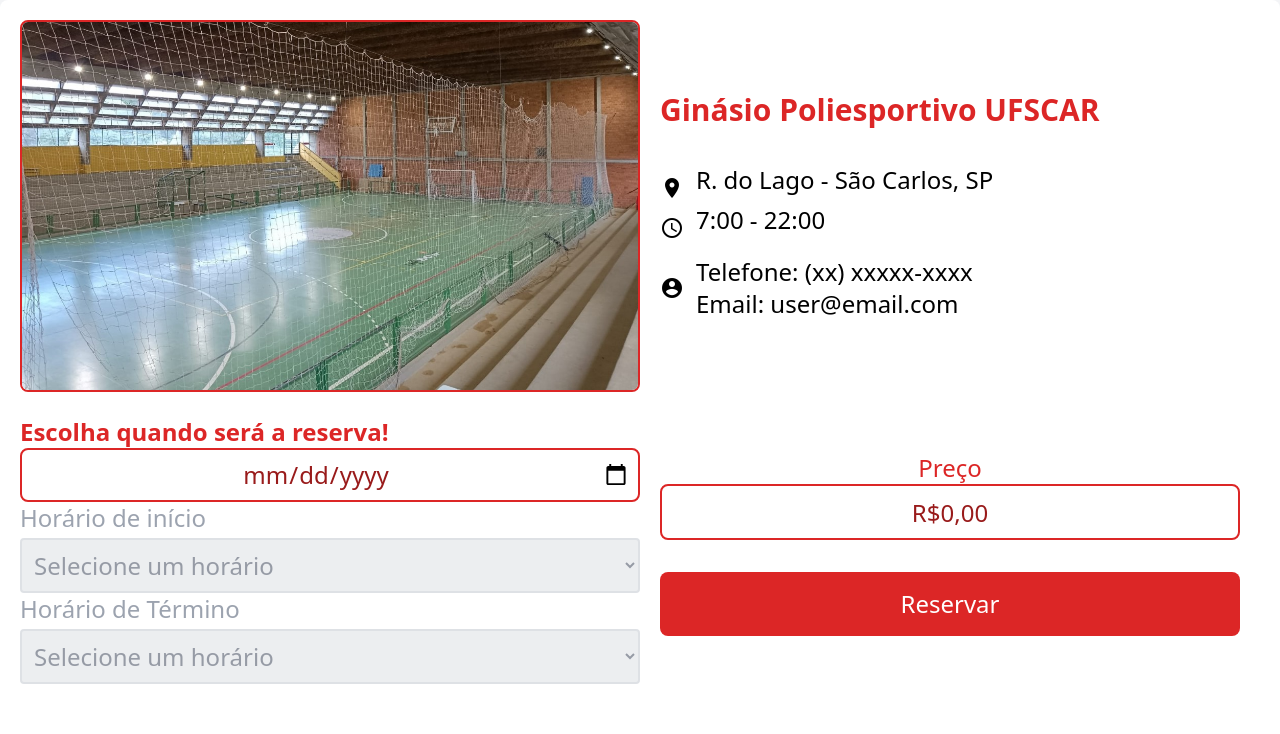
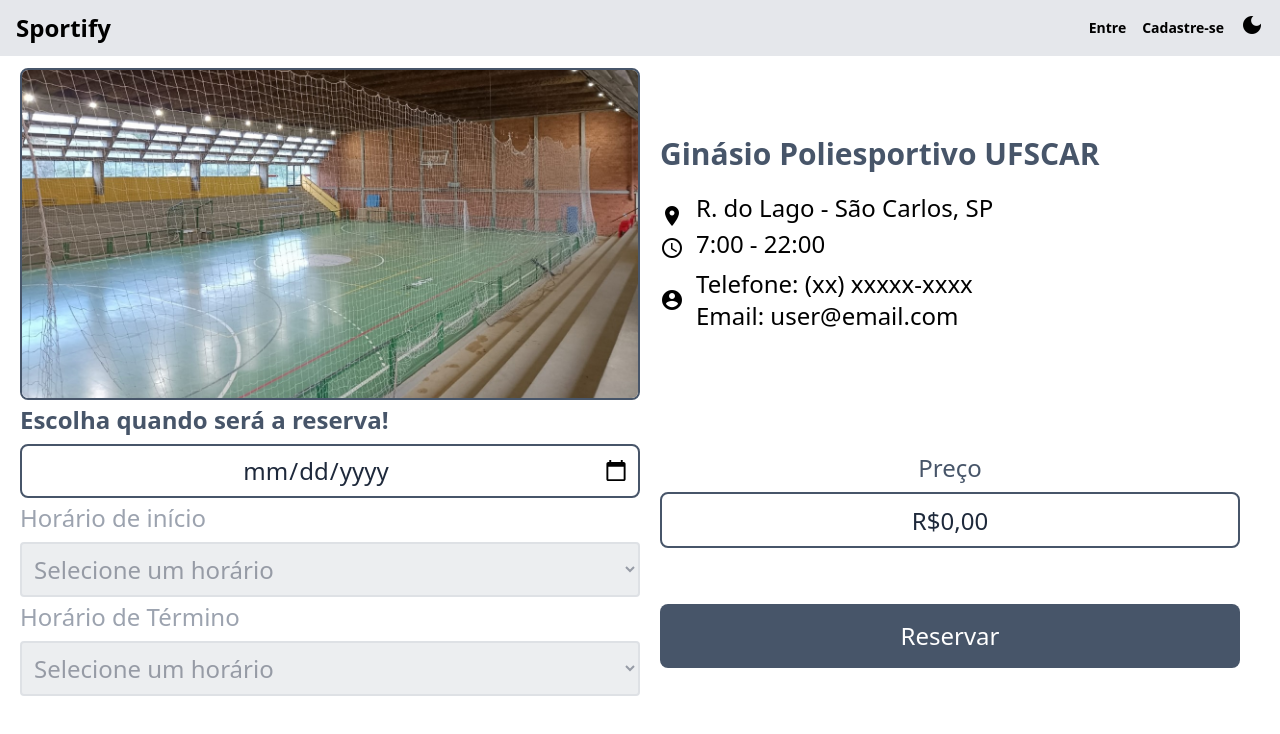
Before and after one commit to matheusymm/web2-aa1, a website: page reserva.html in a window 1280 px wide. Drawn offline with nearby package versions, Linux system fonts and the light colour scheme; files that its build step writes are made by us from their sources.

Commit message:
adicionando header tela reserva

```diff
--- a/reserva.html
+++ b/reserva.html
@@ -68,11 +68,11 @@
                   "focus:bg-white",
                   "focus:outline-none",
                   "bg-white",
-                  "placeholder:text-red-800",
-                  "border-red-600",
-                  "text-red-800"
+                  "placeholder:text-slate-800",
+                  "border-slate-600",
+                  "text-slate-800"
               );
-              textoHorarioFim.classList.add("text-red-600");
+              textoHorarioFim.classList.add("text-slate-600");
               textoHorarioFim.classList.remove("text-gray-400");
               preencherHorariosFim();
           } else {
@@ -88,12 +88,12 @@
                   "focus:bg-white",
                   "focus:outline-none",
                   "bg-white",
-                  "placeholder:text-red-800",
-                  "border-red-600",
-                  "text-red-800"
+                  "placeholder:text-slate-800",
+                  "border-slate-600",
+                  "text-slate-800"
               );
               textoHorarioFim.classList.add("text-gray-400");
-              textoHorarioFim.classList.remove("text-red-600");
+              textoHorarioFim.classList.remove("text-slate-600");
               selectTermino.innerHTML = '<option value="" selected>Selecione um horário</option>';
           }
       }
@@ -113,11 +113,11 @@
             "focus:bg-white",
             "focus:outline-none",
             "bg-white",
-            "placeholder:text-red-800",
-            "border-red-600",
-            "text-red-800"
+            "placeholder:text-slate-800",
+            "border-slate-600",
+            "text-slate-800"
         );
-        textoHorarioInicio.classList.add("text-red-600");
+        textoHorarioInicio.classList.add("text-slate-600");
         textoHorarioInicio.classList.remove("text-gray-400");
     } else {
         selectInicio.disabled = true;
@@ -132,12 +132,12 @@
             "focus:bg-white",
             "focus:outline-none",
             "bg-white",
-            "placeholder:text-red-800",
-            "border-red-600",
-            "text-red-800"
+            "placeholder:text-slate-800",
+            "border-slate-600",
+            "text-slate-800"
         );
         textoHorarioInicio.classList.add("text-gray-400");
-        textoHorarioInicio.classList.remove("text-red-600");
+        textoHorarioInicio.classList.remove("text-slate-600");
     }
 }
 
@@ -149,29 +149,92 @@
       selectInicio.addEventListener("change", ajustaPreco);
       selectTermino.addEventListener("change", ajustaPreco);
   });
+
+    function toggleMenu() {
+            var x = document.getElementById("menu");
+            console.log(x.style.display);
+            if (x.style.display === "none" || x.style.display === "") {
+            x.style.display = "flex";
+            } else {
+            x.style.display = "none";
+            }
+    }
+
+  function toggleDarkMode() {
+            const htmlElement = document.documentElement;
+            if (htmlElement.classList.contains('dark')) {
+                htmlElement.classList.remove('dark');
+            } else {
+                htmlElement.classList.add('dark');
+            }
+        }
     </script>
 </head>
 
-<body class="bg-gray-100">
+<body class="bg-white">
+    <header
+    class="fixed top-0 left-0 w-full h-14 p-4 flex flex-row justify-between items-center bg-gray-200 dark:bg-gray-900"
+  >
+    <div
+      onclick="toggleMenu()"
+      class="flex flex-row gap-x-4 select-none cursor-pointer lg:hidden dark:text-gray-200"
+    >
+      <i class="material-icons">menu</i>
+    </div>
+    <div
+      class="font-bold text-2xl cursor-pointer select-none dark:text-gray-200"
+    >
+      Sportify
+    </div>
+    <div
+      id="menu"
+      class="fixed top-14 left-0 w-full z-10 hidden flex-col p-2 gap-y-2 text-sm font-semibold bg-gray-200 border-t border-t-gray-300 dark:bg-slate-900 lg:static lg:top-0 lg:flex lg:flex-row lg:justify-end lg:text-sm lg:border-t-0"
+    >
+      <div
+        class="p-2 cursor-pointer select-none hover:text-orange-800 dark:text-gray-200 dark:hover:text-orange-300"
+      >
+        Entre
+      </div>
+      <div
+        class="p-2 cursor-pointer select-none hover:text-orange-800 dark:text-gray-200 dark:hover:text-orange-300"
+      >
+        Cadastre-se
+      </div>
+    </div>
+    <div
+      onclick="toggleDarkMode()"
+      class="select-none cursor-pointer hover:text-yellow-500 dark:text-gray-200"
+    >
+      <div class="dark:hidden">
+        <i class="material-icons">dark_mode</i>
+      </div>
+      <div class="hidden dark:block">
+        <i class="material-icons">light_mode</i>
+      </div>
+    </div>
+  </header>
+
+  <!-- Imagem da quadra (quadrante 1) -->
 
     <div class="mx-auto w-full max-w-7xl p-5 rounded-lg bg-white flex flex-col h-screen">
-      <div class="flex flex-col md:flex-row h-1/2">
-        <div class="w-full md:w-1/2 flex items-center justify-center">
-          <img src="images/quadra1.jpeg" class="w-full h-full rounded-lg object-cover border-2 border-red-600" />
+      <div class="flex flex-col lg:flex-row h-1/2">
+        <div class="w-full lg:w-1/2 mt-12 flex items-center justify-center">
+          <img src="images/quadra1.jpeg" class="w-full h-full rounded-lg object-cover border-2 border-slate-600" />
         </div>
-        <div class="w-full md:w-1/2 flex flex-col justify-center md:p-5 md:text-2xl">
-          <div class="text-left text-red-600">
-            <p class="text-xl md:text-3xl font-bold md:mb-8">Ginásio Poliesportivo UFSCAR</p>
+        <!-- Informações da quadra (quadrante 2) -->
+        <div class="w-full lg:w-1/2 flex flex-col justify-center lg:p-5 lg:text-2xl">
+          <div class="text-left text-slate-600">
+            <p class="text-xl lg:text-3xl font-bold lg:mb-4 lg:mt-12">Ginásio Poliesportivo UFSCAR</p>
           </div>
           <div class="text-left flex items-center gap-1">
-            <i class="material-icons mr-2 text-base md:mt-4 ">location_on</i>
+            <i class="material-icons mr-2 text-base lg:mt-4 ">location_on</i>
             R. do Lago - São Carlos, SP
           </div>
           <div class="text-left flex items-center gap-1">
-            <i class="material-icons mr-2 text-base md:mt-4">schedule</i>
+            <i class="material-icons mr-2 text-base lg:mt-2">schedule</i>
             7:00 - 22:00
           </div>
-          <div class="text-left flex items-center gap-1 md:mt-4">
+          <div class="text-left flex items-center gap-1 lg:mt-2">
             <i class="material-icons mr-2 text-base ">account_circle</i>
             Telefone: (xx) xxxxx-xxxx <br>
             Email: user@email.com
@@ -179,37 +242,37 @@
         </div>
       </div>
 
-      <div class="flex flex-col h-1/2 justify-center items-center md:items-start mt-4 md:flex-row">
-        <div class="w-full md:w-1/2 items-center justify-center">
-        <div class="text-xl w-full text-center text-sm font-bold text-red-600 md:text-left mt-2 md:text-2xl">Escolha quando será a reserva!</div>
+      <div class="flex flex-col h-1/2 justify-center items-center lg:items-start mb-2 lg:mt-0 lg:mb-0 lg:flex-row">
+        <!-- Data e hora da reserva (quadrante 3) -->
+        <div class="w-full lg:w-1/2 items-center justify-center lg:mb-0">
+        <div class="text-xl w-full text-center text-sm font-bold text-slate-600 lg:text-left lg:text-2xl lg:mt-1">Escolha quando será a reserva!</div>
         <!-- Input field da data -->
-        <input id="default-datepicker" type="date" class="w-full text-xl rounded p-2 outline-1 outline-red-600
-        border-2 border-red-600 bg-white text-red-800 placeholder:text-red-800 focus:bg-white
-        focus:outline-none rounded-lg text-center md:text-2xl" value="" placeholder="Escolha uma data">
+        <input id="default-datepicker" type="date" class="w-full text-xl rounded p-2 outline-1 outline-slate-600
+        border-2 border-slate-600 bg-white text-slate-800 placeholder:text-slate-800 focus:bg-white
+        focus:outline-none rounded-lg text-center lg:text-2xl mt-4 mb-4 lg:mb-1 lg:mt-2" value="">
          <!-- Seletores de horário -->
-          <div id="texto-horario-inicio" class="text-xl w-full text-sm mb-1 text-gray-400 md:text-2xl">Horário de início</div>
+          <div id="texto-horario-inicio" class="text-xl w-full text-sm text-gray-400 lg:text-2xl">Horário de início</div>
           <select id="horarios-inicio" class="w-full text-xl rounded p-2 border-2 border-gray-300
           bg-gray-200 text-gray-500 placeholder:text-gray-400
-          cursor-not-allowed md:text-2xl" disabled>
+          cursor-not-allowed lg:text-2xl mt-2 mb-4 lg:mb-1" disabled>
               <option value="" selected>Selecione um horário</option>
           </select>
-
-          <div id="texto-horario-termino" class="text-xl w-full text-sm mb-1 text-gray-400 md:text-2xl">Horário de Término</div>
+          <div id="texto-horario-termino" class="text-xl w-full text-sm text-gray-400 lg:text-2xl">Horário de Término</div>
           <select id="horarios-termino" class="w-full text-xl rounded p-2 border-2 border-gray-300
           bg-gray-200 text-gray-500 placeholder:text-gray-400
-          cursor-not-allowed md:text-2xl" disabled>
+          cursor-not-allowed lg:text-2xl mt-2 mb-6 lg:mb-0" disabled>
               <option value="" selected>Selecione um horário</option>
           </select>
       </div>
-
-        <div class="w-full md:w-1/2 flex flex-col md:p-5 md:mt-4">
-        <div class="text-xl w-full text-sm text-red-600 mt-2 mr-2 text-center md:text-left md:text-2xl md:text-center">Preço
-        <input type="text" id="preco" class=" text-xl rounded p-2 outline-1 outline-red-600
-         border-2 border-red-600 bg-white text-red-800 placeholder:text-red-800 focus:bg-white
-         focus:outline-none rounded-lg text-center md:text-2xl md:w-full md:h-14" value="R$0,00" disabled/>
+         <!-- Preço e botão de reservar (quadrante 4) -->
+        <div class="w-full lg:w-1/2 flex flex-col lg:p-5 lg:mt-4">
+        <div class="text-xl w-full text-sm text-slate-600 mr-2 text-center lg:text-left lg:text-2xl lg:text-center lg:mt-4">Preço
+        <input type="text" id="preco" class=" text-xl rounded p-2 outline-1 outline-slate-600
+         border-2 border-slate-600 bg-white text-slate-800 placeholder:text-slate-800 focus:bg-white
+         focus:outline-none rounded-lg text-center lg:text-2xl lg:w-full lg:h-14 mb-6 lg:mt-2" value="R$0,00" disabled/>
         </div>
-        <button class="select-none text-xl mt-2 rounded-lg p-2 w-full bg-red-600 text-white hover:bg-red-700
-                     active:bg-red-800 md:text-2xl md:mt-8 md:h-16">Reservar</button>
+        <button class="select-none text-xl rounded-lg p-2 w-full bg-slate-600 text-white hover:bg-slate-700
+                     active:bg-slate-800  lg:text-2xl lg:mt-8 lg:h-16 mb-8">Reservar</button>
        </div>
       </div>
     </div>
```
